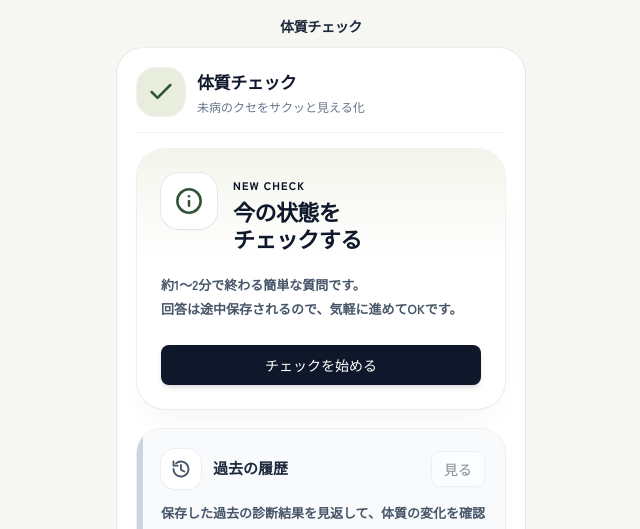
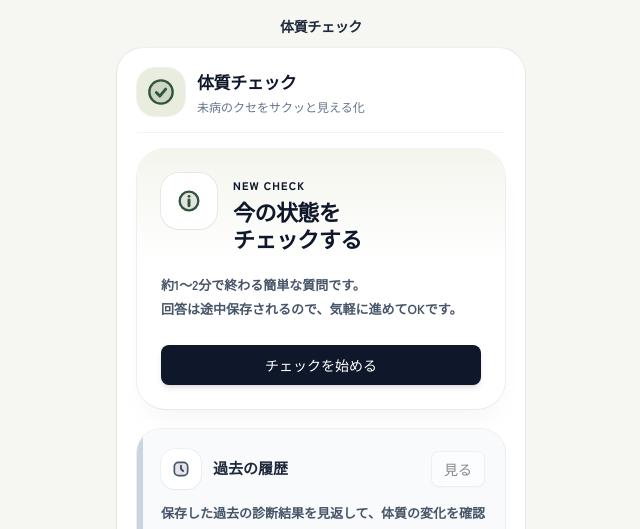
Before and after one commit to totonoucare/totonoucare-webapp, a Next.js app: page /check in a window 1280 px wide. Shown: the top 529 px of the page, without its empty margins (319-959 px from the left). Built offline with nearby package versions, Linux system fonts and the light colour scheme; no server answers.

Commit message:
Update check.jsx

```diff
--- a/components/illust/icons/check.jsx
+++ b/components/illust/icons/check.jsx
@@ -3,58 +3,31 @@
 
 export function IconCheck({ className = "h-7 w-7", ...props }) {
   return (
-    <svg
-      viewBox="0 0 24 24"
-      className={className}
-      fill="none"
-      stroke="currentColor"
-      strokeWidth="2.2"
-      strokeLinecap="round"
-      strokeLinejoin="round"
-      aria-hidden="true"
-      {...props}
-    >
-      <path d="M20 6L9 17l-5-5" />
+    <svg viewBox="0 0 24 24" className={className} aria-hidden="true" {...props}>
+      <circle cx="12" cy="12" r="10" fill="currentColor" fillOpacity="0.15" />
+      <circle cx="12" cy="12" r="10" fill="none" stroke="currentColor" strokeWidth="2" />
+      <path d="M8 12.5l3 3 5-6" fill="none" stroke="currentColor" strokeWidth="2.5" strokeLinecap="round" strokeLinejoin="round" />
     </svg>
   );
 }
 
 export function IconHistory({ className = "h-7 w-7", ...props }) {
   return (
-    <svg
-      viewBox="0 0 24 24"
-      className={className}
-      fill="none"
-      stroke="currentColor"
-      strokeWidth="2.2"
-      strokeLinecap="round"
-      strokeLinejoin="round"
-      aria-hidden="true"
-      {...props}
-    >
-      <path d="M3 12a9 9 0 1 0 3-6.7" />
-      <path d="M3 3v5h5" />
-      <path d="M12 7v6l4 2" />
+    <svg viewBox="0 0 24 24" className={className} aria-hidden="true" {...props}>
+      <rect x="4" y="4" width="16" height="16" rx="5" fill="currentColor" fillOpacity="0.15" />
+      <rect x="4" y="4" width="16" height="16" rx="5" fill="none" stroke="currentColor" strokeWidth="2" />
+      <path d="M12 8v4l2.5 2.5" fill="none" stroke="currentColor" strokeWidth="2.5" strokeLinecap="round" strokeLinejoin="round" />
     </svg>
   );
 }
 
 export function IconInfo({ className = "h-7 w-7", ...props }) {
   return (
-    <svg
-      viewBox="0 0 24 24"
-      className={className}
-      fill="none"
-      stroke="currentColor"
-      strokeWidth="2.2"
-      strokeLinecap="round"
-      strokeLinejoin="round"
-      aria-hidden="true"
-      {...props}
-    >
-      <circle cx="12" cy="12" r="10" />
-      <path d="M12 16v-4" />
-      <path d="M12 8h0" />
+    <svg viewBox="0 0 24 24" className={className} aria-hidden="true" {...props}>
+      <rect x="4" y="4" width="16" height="16" rx="8" fill="currentColor" fillOpacity="0.15" />
+      <rect x="4" y="4" width="16" height="16" rx="8" fill="none" stroke="currentColor" strokeWidth="2" />
+      <path d="M12 16v-5" fill="none" stroke="currentColor" strokeWidth="2.5" strokeLinecap="round" />
+      <circle cx="12" cy="8" r="1.25" fill="currentColor" />
     </svg>
   );
 }
```
